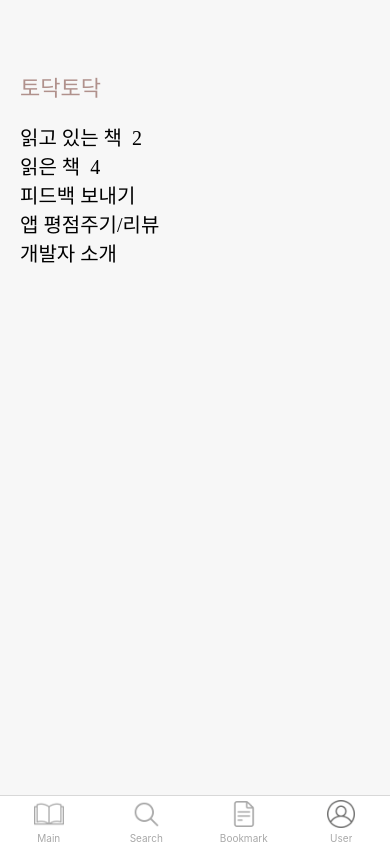
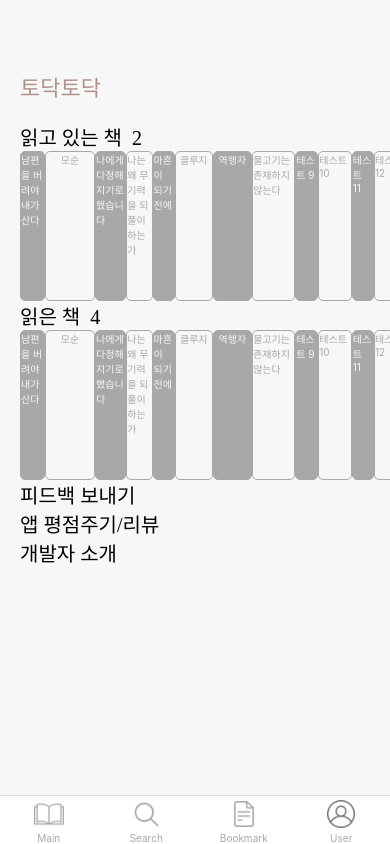
Before and after one commit to JJuhey/tdtdApp, a React Native app: screen /User in a window 390 px wide. Built offline with nearby package versions, Linux system fonts and the light colour scheme.

Commit message:
fix: add components to fix mistake

```diff
--- a/src/Pages/UserScreen.tsx
+++ b/src/Pages/UserScreen.tsx
@@ -3,8 +3,11 @@ import { View, Text, StyleSheet } from 'react-native';
 import { createNativeStackNavigator } from '@react-navigation/native-stack';
 
 import Label from '../Components/Label';
+import ReadBookShape from '../Components/ReadBookShape';
 
 import ScreenLayout from '../Components/ScreenLayout';
+
+import ReadBooks from '../../assets/mockData';
 
 const MainStack = createNativeStackNavigator();
 
@@ -37,7 +40,9 @@ const UserScreen = ({ navigation }: any) => {
     <ScreenLayout>
       <View>
         <Label title={USER_SCREEN_LABELS.READ_BOOK} total={totalReadBook} />
+        <ReadBookShape readBooks={ReadBooks} />
         <Label title={USER_SCREEN_LABELS.DONE_BOOK} total={totalDoneBook} />
+        <ReadBookShape readBooks={ReadBooks} />
         <Label
           title={USER_SCREEN_LABELS.FEEDBACK}
           onClickLabel={onClickLabel}
```
